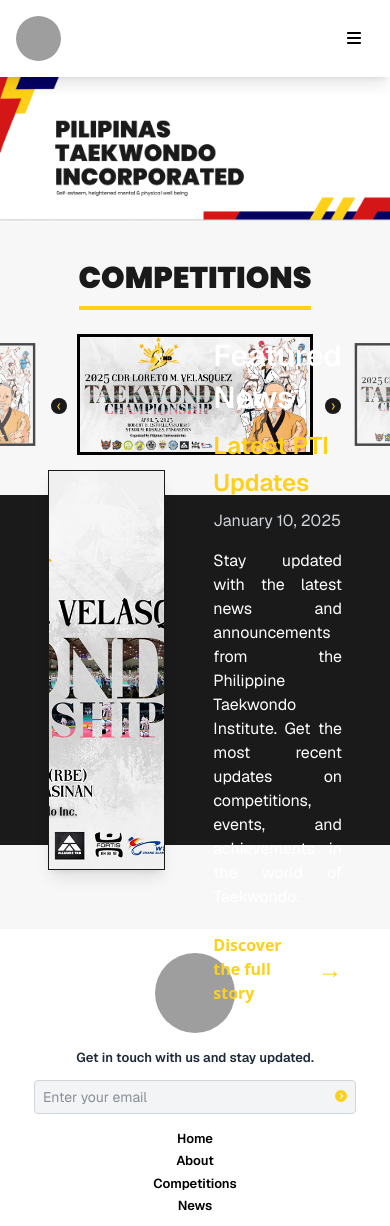
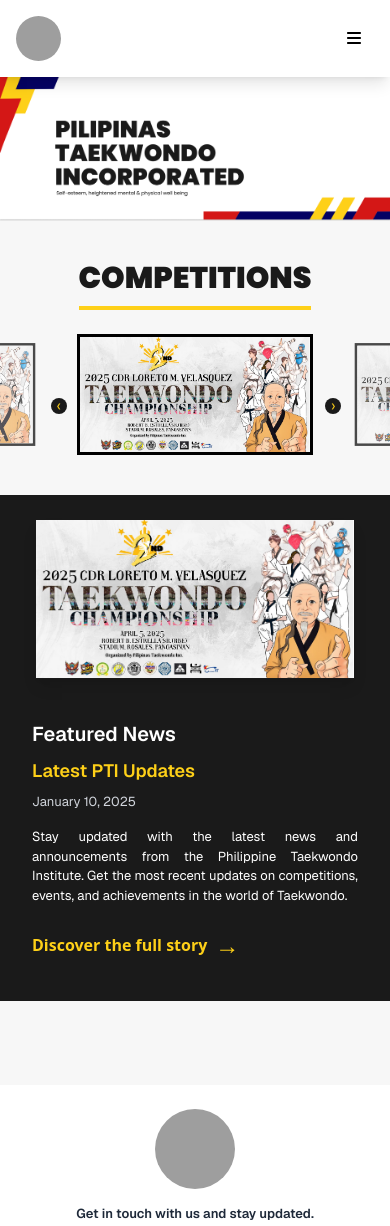
Before and after one commit to rvcarcueva2/pti-web, a Next.js app in the folder web/: page / in a window 390 px wide. Shown: the top 1226 px of the page. Built offline with nearby package versions, Linux system fonts and the light colour scheme; grey boxes are pictures that could not be loaded.

Commit message:
modified featured news section

```diff
--- a/web/app/components/FeaturedNewsSection.tsx
+++ b/web/app/components/FeaturedNewsSection.tsx
@@ -6,42 +6,62 @@ export default function FeaturedNewsSection() {
   const featuredNews = getFeaturedNews();
 
   return (
-    <div className="w-full bg-[#1A1A1A] h-[350px] relative z-10">
-      <div className="max-w-8xl mx-auto h-full flex items-center px-6 gap-x-6 z-20 relative">
-        <div className="w-[45%] pl-6">
-          <div className="w-full h-[400px] relative border shadow-lg">
+    <div className="w-full bg-[#1A1A1A] relative z-10 mt-0 md:mt-16">
+      <div className="max-w-8xl mx-auto h-auto md:h-[350px] flex flex-col md:flex-row items-start md:items-center px-4 md:px-6 gap-y-6 md:gap-x-6 z-20 relative py-6 md:py-0">
+
+          {/* IMAGE */}
+          <div className="w-full md:w-[45%] pl-0 md:pl-6 max-w-xs mx-auto md:max-w-none">
+            <div className="relative w-full h-[160px] sm:h-[200px] md:h-[400px] border shadow-lg">
               <Image
                 src={featuredNews?.meta.image || "/images/Competition.png"}
                 alt={featuredNews?.meta.title || "Featured News"}
                 fill
-              className="object-cover rounded-sm"
+                className="object-cover md:rounded-sm"
                 priority
               />
             </div>
           </div>
 
-        <div className="w-[55%] max-w-[85rem]">
-          <div className="text-white p-6 rounded-md bg-opacity-60">
-            <h2 className="font-geist font-black text-xl md:text-2xl mb-2">Featured News</h2>
-            <h3 className="font-geist font-bold text-[#FED018] text-lg mb-2">
+          {/* TEXT CONTENT */}
+          <div className="w-full md:w-[55%] max-w-[85rem]">
+            <div className="text-white p-4 md:p-6 rounded-md bg-opacity-60">
+              <>
+                {/* h4 for mobile only */}
+                <h4 className="block md:hidden font-geist font-black text-base mb-2">
+                  Featured News
+                </h4>
+                {/* h2 for desktop and up */}
+                <h2 className="hidden md:block font-geist font-black text-2xl mb-2">
+                  Featured News
+                </h2>
+              </>
+              <>
+                {/* h5 for mobile only */}
+                <h5 className="block md:hidden font-geist font-bold text-[#FED018] text-base mb-2">
+                  {featuredNews?.meta.title || "Latest PTI Updates"}
+                </h5>
+                {/* h3 for desktop and up */}
+                <h3 className="hidden md:block font-geist font-bold text-[#FED018] text-lg mb-2">
                   {featuredNews?.meta.title || "Latest PTI Updates"}
                 </h3>
+              </>
+
               {featuredNews?.meta.date && (
-              <p className="font-geist text-sm text-gray-300 mb-4">
+              <p className="text-responsive font-geist text-sm text-gray-300 mb-4">
                 {formatDate(featuredNews.meta.date)}
               </p>
               )}
-            <p className="font-geist text-sm mb-6 leading-relaxed text-justify">
+
+              <p className="text-responsive font-geist text-sm mb-6 leading-relaxed text-justify">
                 {featuredNews?.meta.description || "Stay updated with the latest news and announcements from the Philippine Taekwondo Institute."}
               </p>
+
               <a
                 href="/featured/featured1"
                 className="text-[#FED018] font-semibold inline-flex items-center gap-2 group"
               >
                 Discover the full story
-              <span
-                className="text-2xl transition-transform duration-300 ease-in-out group-hover:translate-x-1"
-              >
+                <span className="text-2xl transition-transform duration-300 ease-in-out group-hover:translate-x-1">
                   →
                 </span>
               </a>
```
Lines whose indentation alone changed are shown as unchanged.
